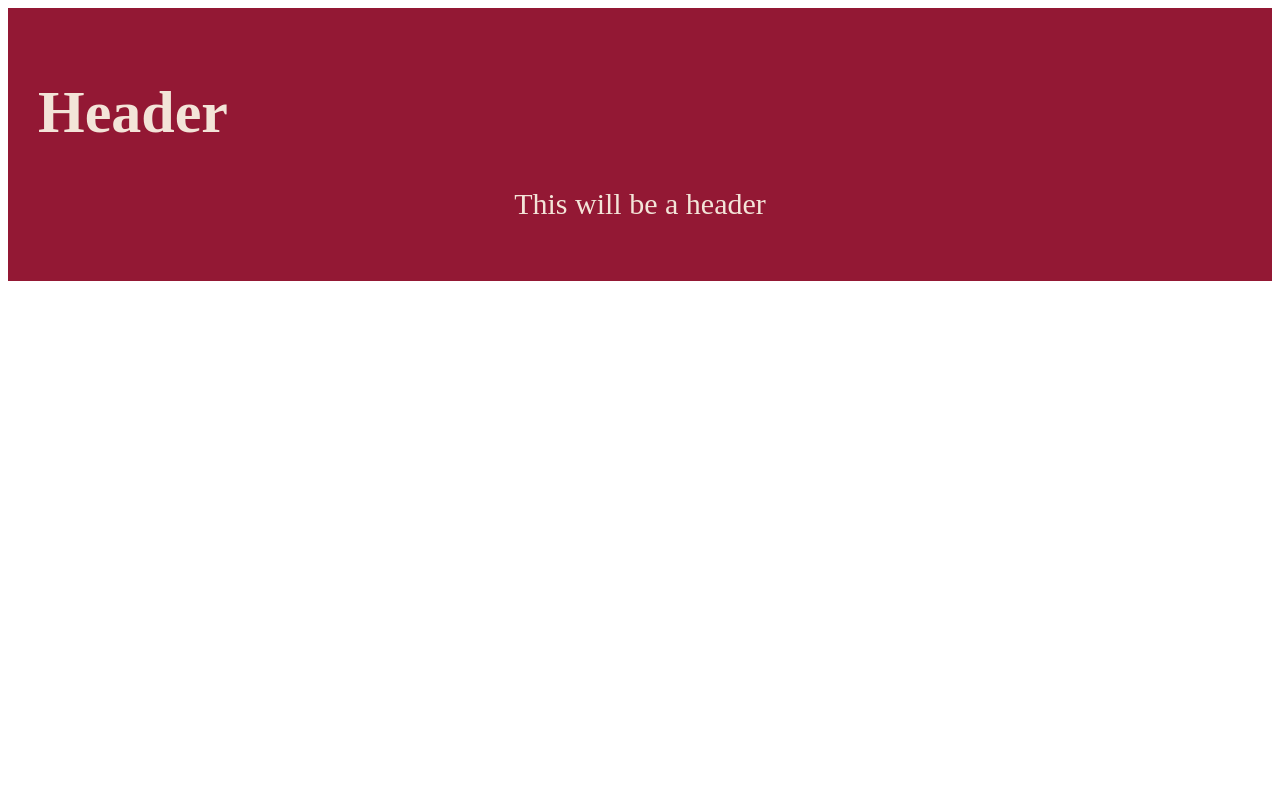
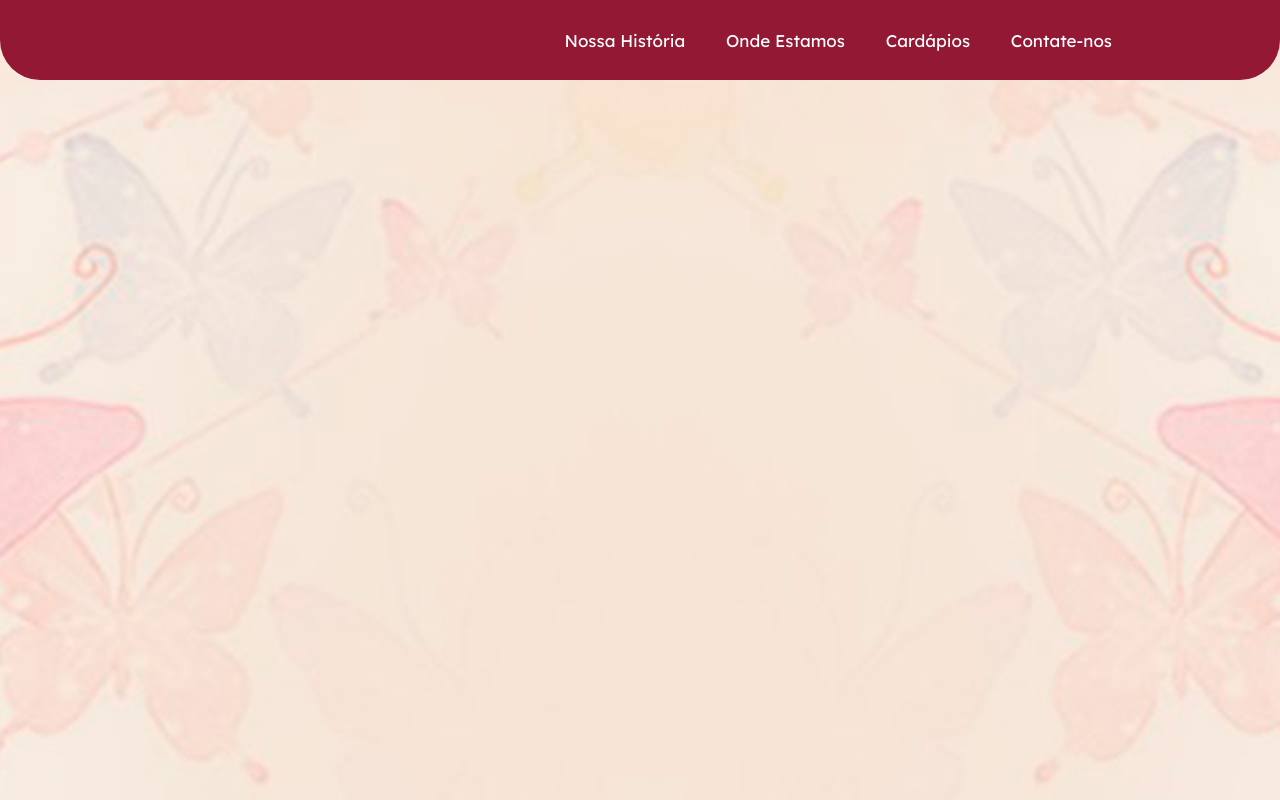
Before and after one commit to LuisHFr15/pagina-chocolateria, a plain HTML site: page index.html in a window 1280 px wide. Drawn offline with Linux system fonts and the light colour scheme.

Commit message:
defined the header items position, lefting the logo, setted the initial background

```diff
--- a/assets/css/index.css
+++ b/assets/css/index.css
@@ -1,11 +1,31 @@
-.header {
-    padding: 30px;
-    text-align: center;
-    background: #931834;
-    color: #f3e4d8;
-    font-size: 30px;
+#corpo {
+    background-image: url(../images/background.png);
+    background-repeat: no-repeat;
+    background-position: center;
+    background-size: cover;
 }
 
-.header-title{
-    text-align: left;
+.cabecalho {
+    display: flex;
+    align-items: center;
+    justify-content: space-between;
 }
+
+header {
+    background: #931834;
+    height: 80px;
+    border-radius: 0px 0px 40px 40px;
+}
+
+#navegacao {
+    font-family: "Lexend";
+    text-align: center;
+    color: #ffffff;
+    font-size: 17px;
+    box-sizing: border-box;
+    margin-right: 150px;
+}
+
+.item_navegacao {
+    padding: 18px;
+}
--- /dev/null
+++ b/assets/css/reset.css
@@ -0,0 +1,43 @@
+html, body, div, span, applet, object, iframe,
+h1, h2, h3, h4, h5, h6, p, blockquote, pre,
+a, abbr, acronym, address, big, cite, code,
+del, dfn, em, img, ins, kbd, q, s, samp,
+small, strike, strong, sub, sup, tt, var,
+b, u, i, center,
+dl, dt, dd, ol, ul, li,
+fieldset, form, label, legend,
+table, caption, tbody, tfoot, thead, tr, th, td,
+article, aside, canvas, details, embed,
+figure, figcaption, footer, header, hgroup,
+menu, nav, output, ruby, section, summary,
+time, mark, audio, video {
+	margin: 0;
+	padding: 0;
+	border: 0;
+	font-size: 100%;
+	font: inherit;
+	vertical-align: baseline;
+}
+/* HTML5 display-role reset for older browsers */
+article, aside, details, figcaption, figure,
+footer, header, hgroup, menu, nav, section {
+	display: block;
+}
+body {
+	line-height: 1;
+}
+ol, ul {
+	list-style: none;
+}
+blockquote, q {
+	quotes: none;
+}
+blockquote:before, blockquote:after,
+q:before, q:after {
+	content: '';
+	content: none;
+}
+table {
+	border-collapse: collapse;
+	border-spacing: 0;
+}
--- a/index.html
+++ b/index.html
@@ -1,15 +1,33 @@
 <!DOCTYPE html>
-<html>
+<html lang="pt-br">
     <head>
         <link rel="stylesheet" type="text/css" href="./assets/css/index.css">
-        <title>Chocolateria da Isa - Home</title>
+        <link rel="stylesheet" type="text/css" href="./assets/css/reset.css">
+        <link href='https://fonts.googleapis.com/css?family=Lexend' rel='stylesheet'>
+        <meta charset="UTF-8">
+        <meta http-equiv="X-UA-Compatible" content="IE=edge">
+        <meta name="viewport" content="width=device-width, initial-scale=1.0">
+        <title>Chocolateria da Isa</title>
     </head>
 
-    <body>
-        <div class="header">
-            <h1 class="header-title">Header</h1>
-            <p>This will be a header</p>
-        </div>
+    <body id="corpo">
+        <header class="cabecalho">
+            <img>
+            <div id="navegacao">
+                <a class="item_navegacao">Nossa História</a>
+                <a class="item_navegacao">Onde Estamos</a>
+                <a class="item_navegacao">Cardápios</>
+                <a class="item_navegacao">Contate-nos</a>
+                </div>
+        </header>
+
+
+        <main>
+        </main>
+
+
+        <footer>
+        </footer>
     </body>
 
 </html>
```
Also changed, not shown: assets/images/background.png (added).
